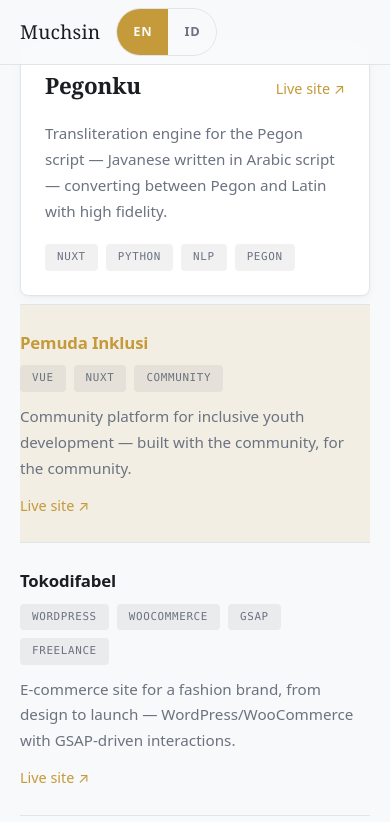
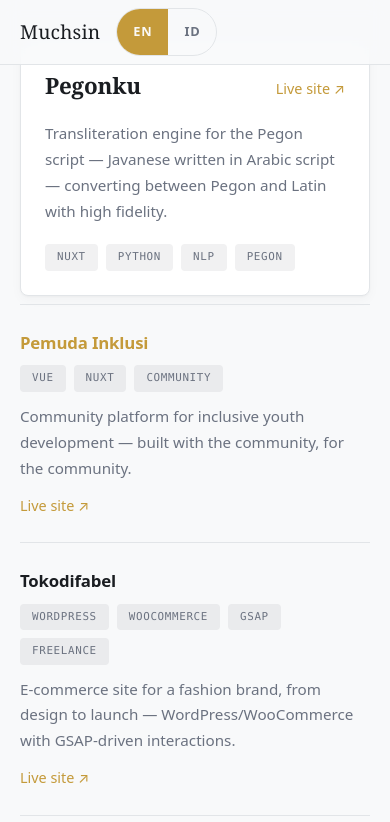
Before and after one commit to mmuchsin/portfolio, a SvelteKit app: page / in a window 390 px wide. In both pictures the pointer is over the element 195 px from the left and 2429 px from the top of the page. Shown: the part 2007-2829 px from the top of the page. Built offline with nearby package versions, Linux system fonts and the light colour scheme.

Commit message:
fix(css): disable project-row hover background on mobile stacked layout

```diff
--- a/src/app.css
+++ b/src/app.css
@@ -602,6 +602,13 @@
 	background-color: color-mix(in srgb, var(--accent) 12%, var(--bg));
 }
 
+@media (max-width: 48em) {
+	.project-row:hover {
+		/* Skip background tint on stacked rows — tall wrapped content makes the highlight feel like a blob */
+		background-color: transparent;
+	}
+}
+
 .project-title {
 	margin: 0;
 	font-size: 1.05rem;
```
